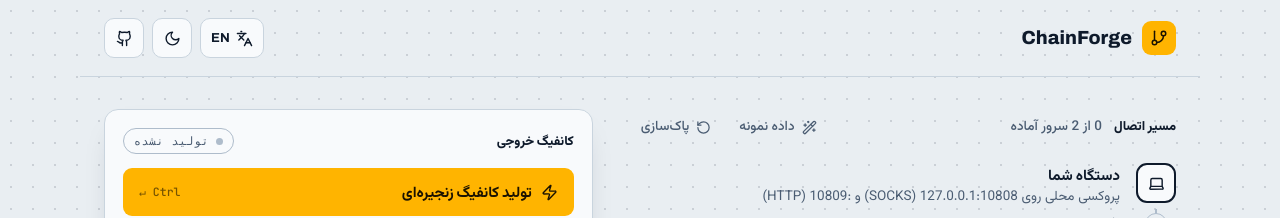
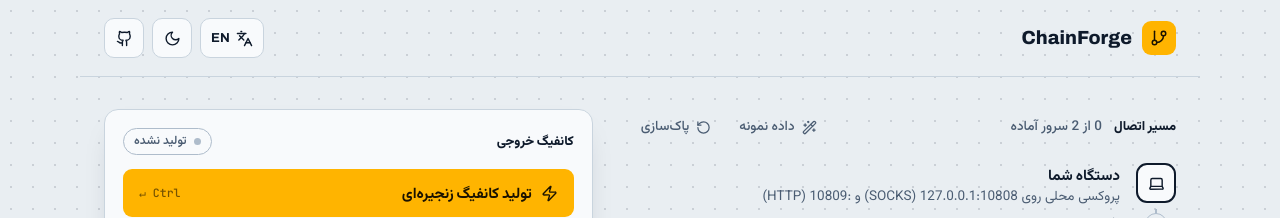
Before and after one commit to ramin-mahmoodi/ChainForge, a React (Vite) app in the folder client/: page / in a window 1280 px wide. Shown: the top 218 px of the page. Built offline with nearby package versions, Linux system fonts and the light colour scheme.

Commit message:
fix: use Vazirmatn font for status badge next to output config in Persian

```diff
--- a/client/src/index.css
+++ b/client/src/index.css
@@ -487,6 +487,13 @@ h1, h2, h3,
   border: 1px solid var(--line-2);
   border-radius: 999px;
 }
+[dir="rtl"] .status {
+  font-family: var(--font-body);
+  font-size: 12px;
+  font-weight: 600;
+  letter-spacing: normal;
+  text-transform: none;
+}
 .status::before { content: ""; width: 7px; height: 7px; border-radius: 50%; background: var(--line-2); }
 .status-ready { color: var(--ok); border-color: var(--ok); background: var(--ok-soft); }
 .status-ready::before { background: var(--ok); }
```
